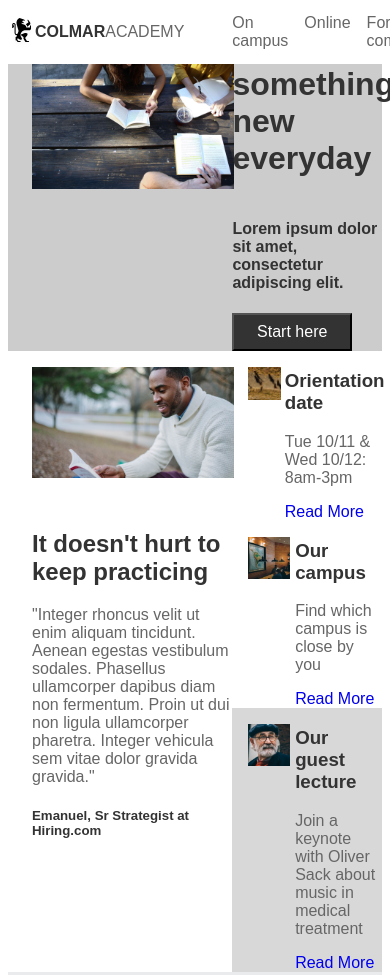
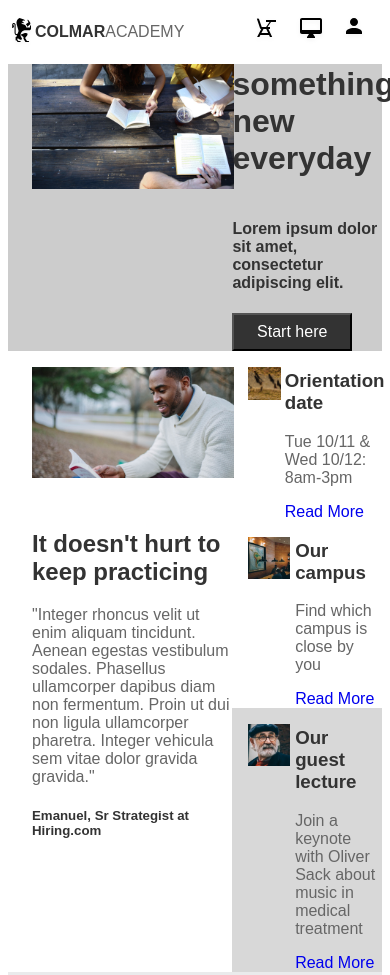
Before and after one commit to brett-x/ColmarAcademy, a plain HTML site: page index.html in a window 390 px wide. Shown: the top 975 px of the page. Drawn offline with Linux system fonts and the light colour scheme.

Commit message:
Mobile Header done

```diff
--- a/index.html
+++ b/index.html
@@ -17,6 +17,11 @@
               <li><a href="#online">Online</a></li>
               <li><a href="#companies">For companies</a></li>
               <li><a href="#signIn">Sign in</a></li>
+          </ul>
+          <ul class="truncated-menu">
+            <li><a href="#campus"><img src="./resources/images/ic-on-campus.svg"/></a></li>
+            <li><a href="#online"><img src="./resources/images/ic-online.svg"/></a></li>
+            <li><a href="#companies"><img src="./resources/images/ic-login.svg"/></a></li>
           </ul>
         </nav>
     </header>
--- a/resources/css/style.css
+++ b/resources/css/style.css
@@ -56,6 +56,21 @@ ul {
 li {
   margin: 8px;
 }
+
+.truncated-menu {
+  display: none;
+}
+
+@media only screen and (max-width: 700px) {
+  nav ul {
+    display: none;
+  }
+  nav ul.truncated-menu {
+    display: flex;
+
+  }
+}
+
 .top-hero {
   background-color: #CCC;
   display: flex;
```
